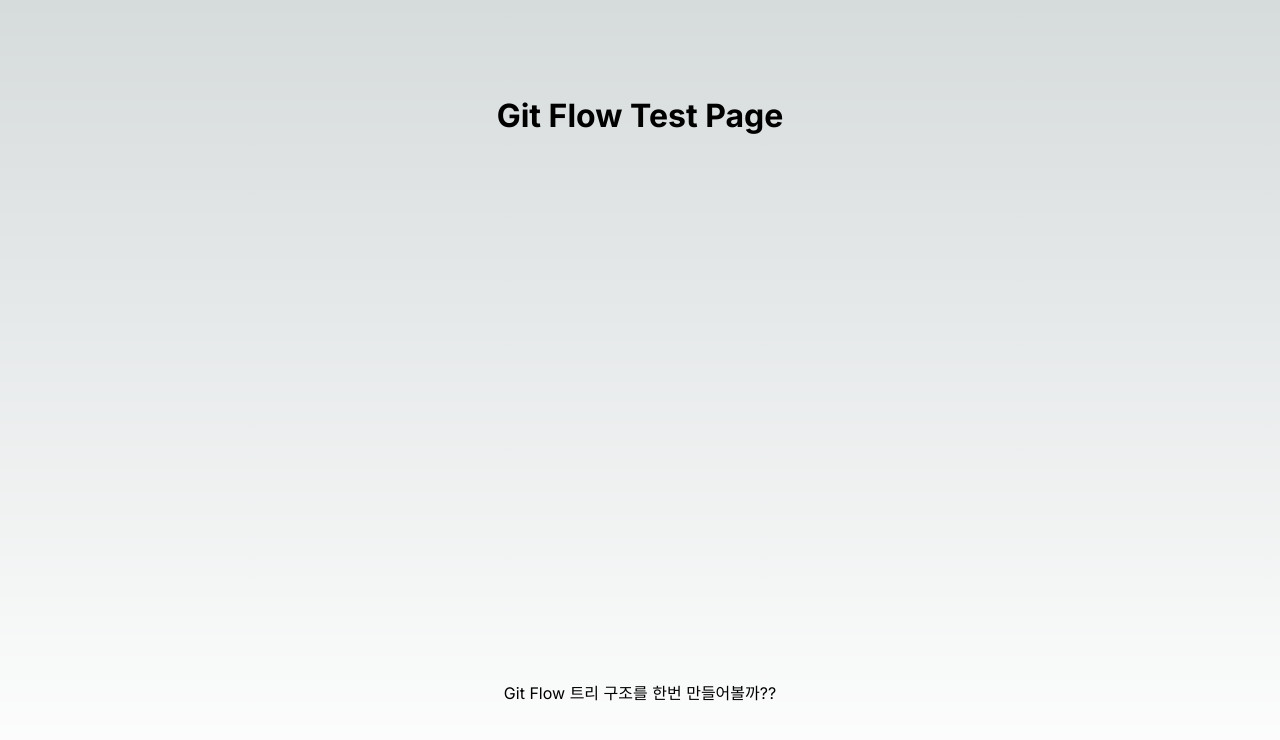
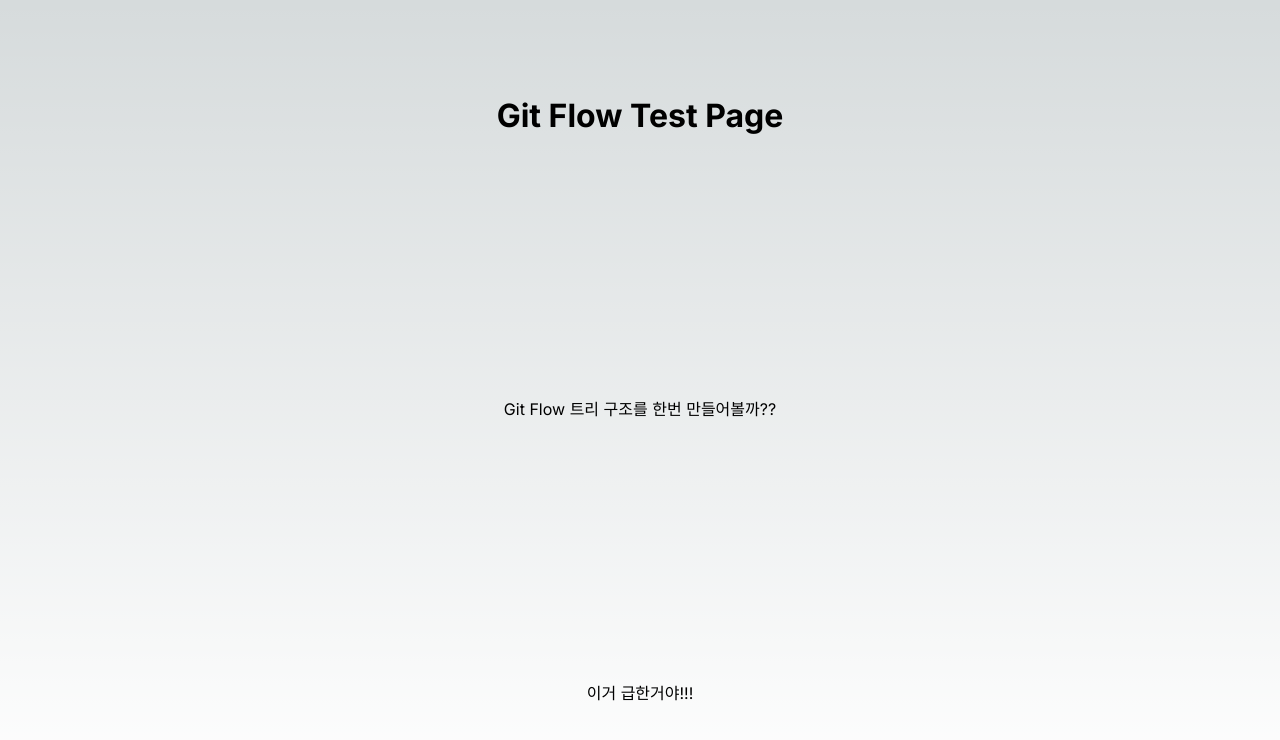
Before and after one commit to ssaksaake/gitflow-test, a Next.js app: page / in a window 1280 px wide. Shown: the top 740 px of the page. Built offline with nearby package versions, Linux system fonts and the light colour scheme.

Commit message:
Style: Add hotfix 추

```diff
--- a/app/page.tsx
+++ b/app/page.tsx
@@ -6,6 +6,7 @@ export default function Home() {
         <main className={styles.main}>
             <h1>Git Flow Test Page</h1>
             <div>Git Flow 트리 구조를 한번 만들어볼까??</div>
+            <div>이거 급한거야!!!</div>
         </main>
     );
 }
```
